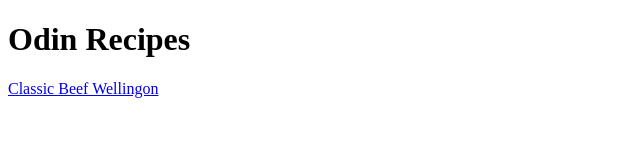
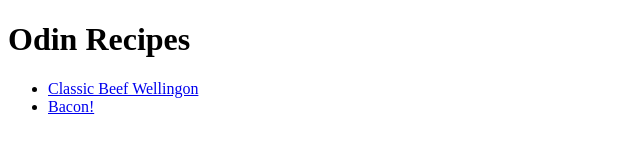
Before and after one commit to derekwhayes/odin-recipes, a plain HTML site: page index.html in a window 1280 px wide. Shown: the whole page, without its empty margins (0-640 px from the left). Drawn offline with Linux system fonts and the light colour scheme.

Commit message:
Add bacon.html

```diff
--- a/index.html
+++ b/index.html
@@ -6,6 +6,10 @@
     </head>
     <body>
         <h1>Odin Recipes</h1>
-        <a href="recipes/beef-wellington.html">Classic Beef Wellingon</a>
+        <ul>
+            <li><a href="recipes/beef-wellington.html">Classic Beef Wellingon</a></li>
+            <li><a href="recipes/bacon.html">Bacon!</a></li>
+
+        </ul>
     </body>
 </html>
```
